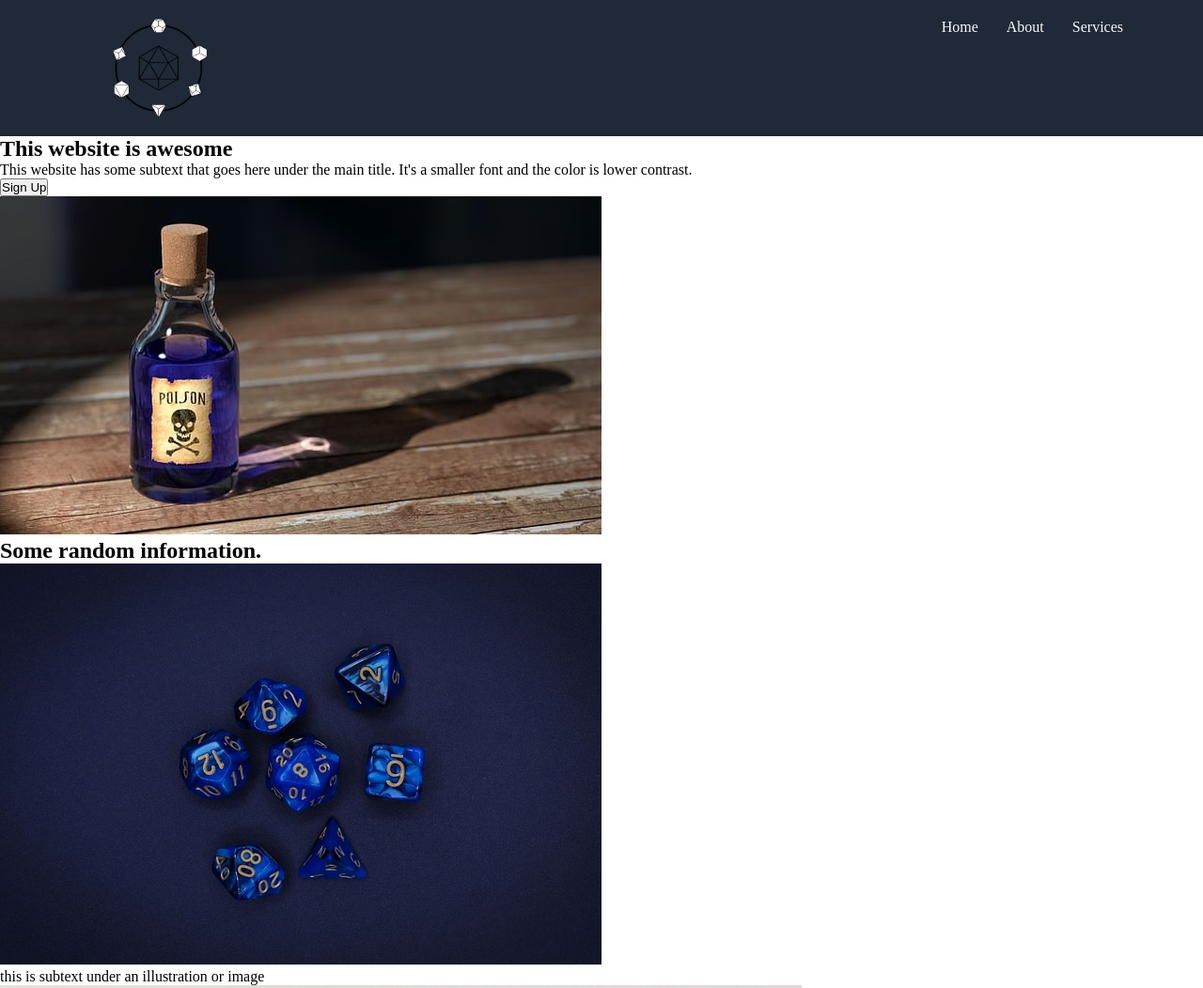
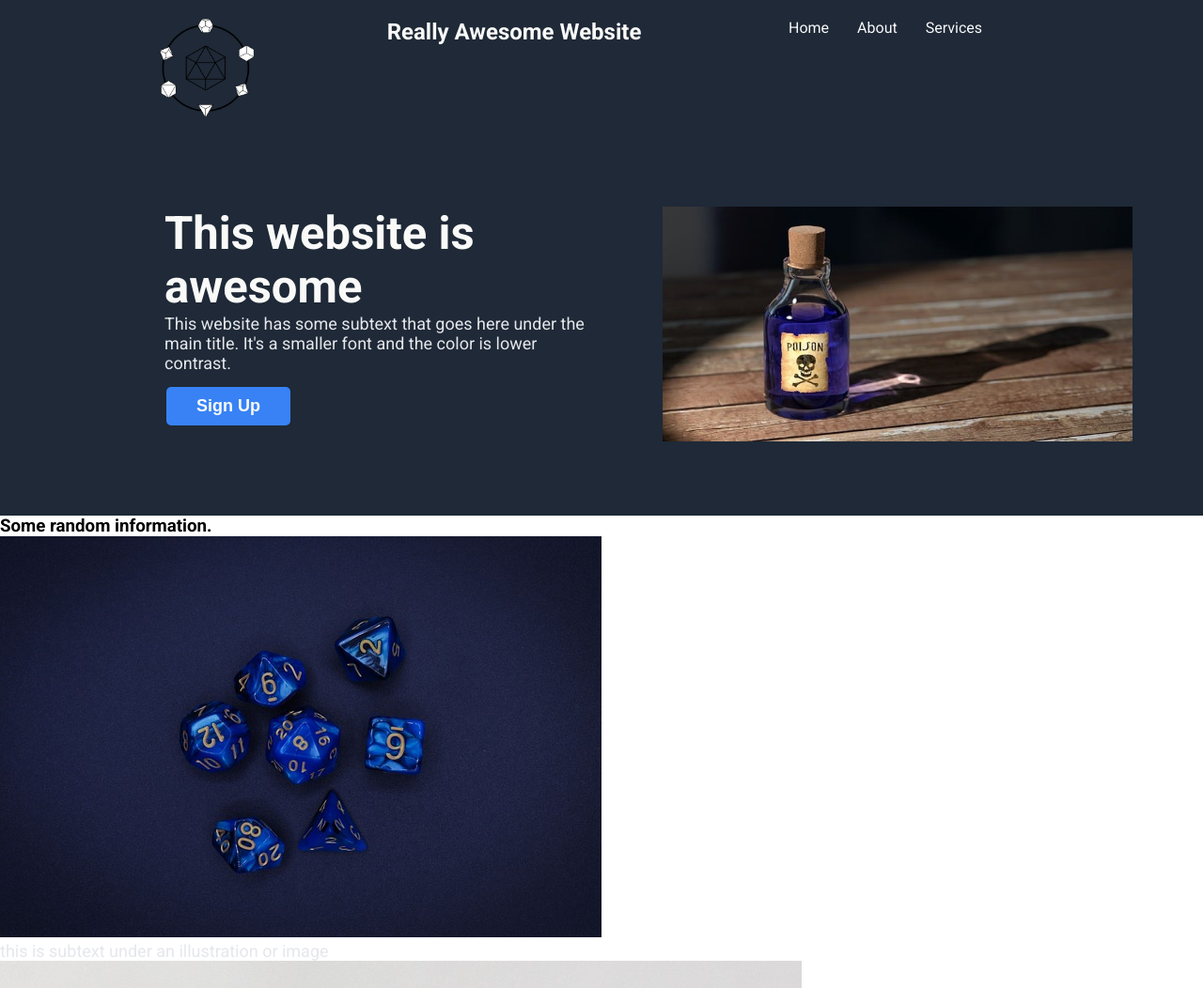
Before and after one commit to tasha-marie/odin_landing_page, a plain HTML site: page index.html in a window 1280 px wide. Shown: the top 1052 px of the page at 94% size. Drawn offline with Linux system fonts and the light colour scheme.

Commit message:
removed uneccessary div in html, styled hero section

```diff
--- a/index.html
+++ b/index.html
@@ -14,6 +14,7 @@
 <body>
     <nav class="navbar">
         <img class="logo" src="/images/dnd_logo.png" />
+        <h1>Really Awesome Website</h1>
             <ul class="nav-links">
                 <li><a href="#">Home</a></li>
                 <li><a href="#">About</a></li>
@@ -22,17 +23,16 @@
     </nav>
     <section class="hero">
         <div class="signup">
-            <h1>This website is awesome</h1>
+            <h2>This website is awesome</h1>
             <p>This website has some subtext that goes here under the main title. It's a smaller font and the color is lower contrast.</p>
             <button>Sign Up</button>
         </div>
         <div class="hero-image">
-            <img src="/images/poison-1481596_640.jpg" alt="bottle of purple liquid labeled poison sitting on a wood table" />
-        </div>
+            <img class="hero-img" src="/images/poison-1481596_640.jpg" alt="bottle of purple liquid labeled poison sitting on a wood table" />
     </section>
     <section class="random_info">
         <div>
-            <h2>Some random information.</h2>
+            <h3>Some random information.</h3>
         </div>
         <div class="random-images">
             <img src="images/blue_dice.jpg" alt="blue table top game dice set on a dark blue background" />
@@ -50,7 +50,7 @@
     </section>
     <section class="cta">
         <div class="call-to-action">
-            <h3>Call to action! It's time!</h3>
+            <h4>Call to action! It's time!</h4>
             <p>Sign up for our product by clicking that button right over there!</p>
             <button class="cta-button">Sign Up</button>
         </div>
--- a/styles.css
+++ b/styles.css
@@ -8,7 +8,7 @@
 
 body {
   box-sizing: border-box;
-  font-family: 'Roboto', sans-serif'
+  font-family: 'Roboto', sans-serif;
 }
 
 nav {
@@ -20,7 +20,12 @@ nav {
 .logo {
     width: 100px;;
     vertical-align: middle;
-    margin-left: 100px;
+    margin-left: 150px;
+}
+
+h1 {
+    font-size: 24px;
+    color: #f9faf8;
 }
 
 .navbar {
@@ -32,7 +37,7 @@ nav {
     list-style: none;
     display: flex;
     justify-content: space-between;
-    margin-right: 50px;
+    margin-right: 200px;
 }
 
 a {
@@ -44,3 +49,44 @@ a {
 a:hover {
     color: #3882f6;
 }
+
+.hero {
+    background-color: #1f2937;
+    display: flex;
+    padding: 75px;
+}
+
+.signup {
+    flex-basis: 550px;
+    margin-left: 100px;
+}
+
+h2 {
+    font-size: 49px;
+    color: #f9faf8;
+}
+
+p {
+    font-size: 18px;
+    color: #e5e7eb;
+}
+
+button {
+    background-color: #3882f6;
+    color: #f9faf8;
+    border: none;
+    font-size: 18px;
+    font-weight: bold;
+    margin: 15px 2px;
+    padding: 10px 32px;
+    border-radius: 5px;
+}
+
+.hero-image {
+    margin-left: 75px;
+}
+
+.hero-img {
+    width: 500px;
+    height: 250px;
+}
```
